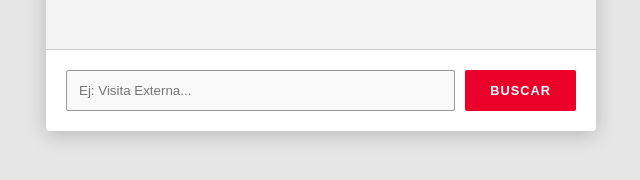
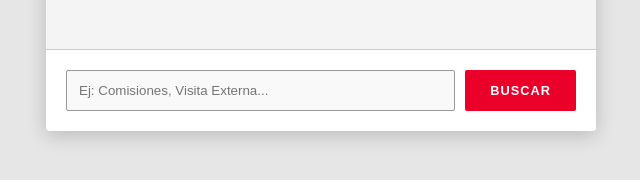
Before and after one commit to 200300350-web/Soporte-Pyme-2026, a plain HTML site: page index.html in a window 1280 px wide. Shown: the part 612-792 px from the top of the page, 319-959 px from the left. Drawn offline with Linux system fonts and the light colour scheme.

Commit message:
Update input placeholder text in index.html

```diff
--- a/index.html
+++ b/index.html
@@ -20,7 +20,7 @@
             </div>
         </div>
         <div class="chat-input-area">
-            <input type="text" id="userInput" placeholder="Ej: Visita Externa..." onkeypress="handleKeyPress(event)">
+            <input type="text" id="userInput" placeholder="Ej: Comisiones, Visita Externa..." onkeypress="handleKeyPress(event)">
             <button onclick="sendMessage()">BUSCAR</button>
         </div>
     </div>
```
